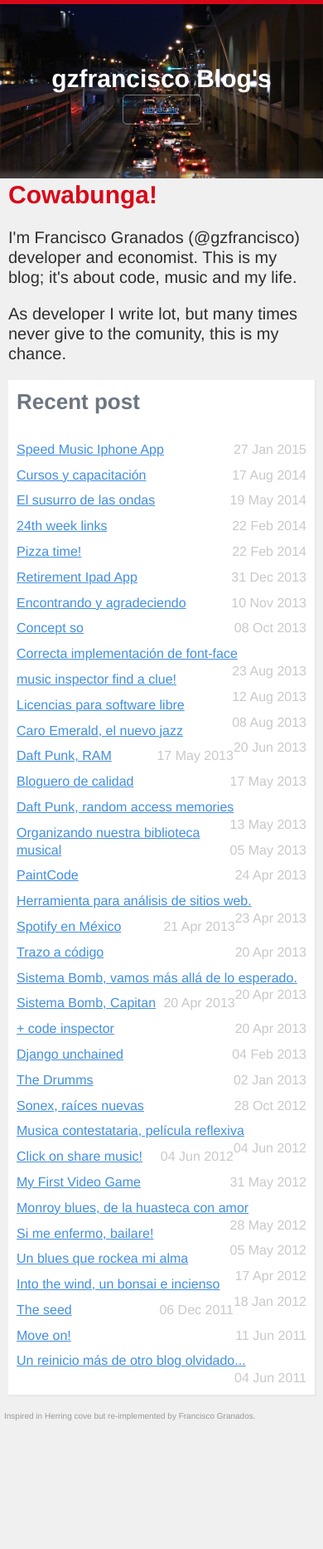
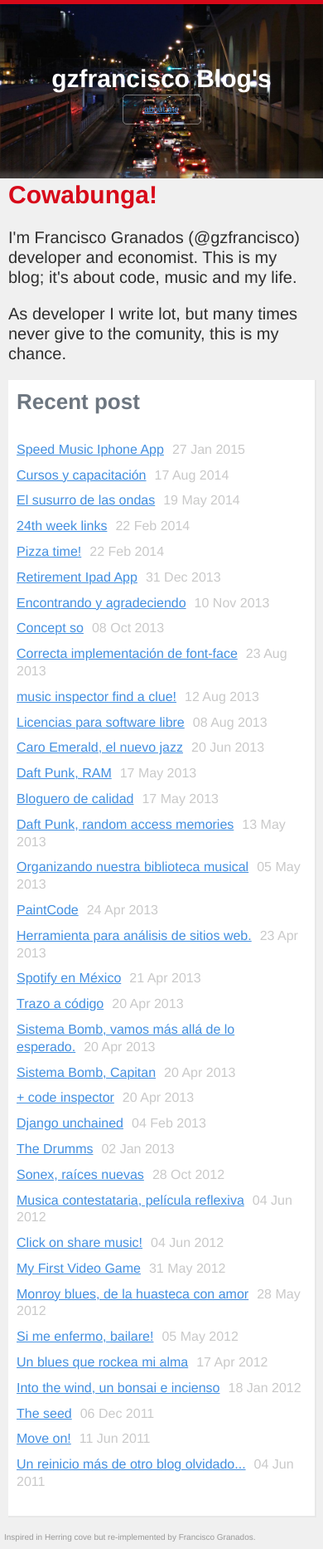
Before and after one commit to gzfrancisco/gzfrancisco.github.io, a Jekyll site: the page built from index.html, in a window 390 px wide. Shown: the whole page at 83% size. Built offline with Jekyll 4.4.1, drawn with Linux system fonts in a browser that asks for light colours; nearby versions of some CDN libraries; Markdown is read by kramdown in place of the engine named in the settings; before the commit the page ends 1721 px from its top, so only the background shows below that.

Commit message:
fix font size and width

```diff
--- a/css/_sass/article.sass
+++ b/css/_sass/article.sass
@@ -19,9 +19,8 @@ h6
   font-weight: 100
 
 p
-  // font-size: 1em
   font-size: 2em
-  font-weight: 100
+  font-weight: 200
   color: $third-color
   line-height: 120%
 
--- a/css/_sass/main.sass
+++ b/css/_sass/main.sass
@@ -87,7 +87,7 @@ html
                 float: right
                 color: #c9c9c9
                 text-shadow: 1px 1px #fff
-                font-weight: 100
+                font-weight: 200
       footer
         @include box-sizing(border-box)
         width: 80%
--- a/css/_sass/main_phone.sass
+++ b/css/_sass/main_phone.sass
@@ -33,6 +33,9 @@ html body
         ul
           padding: 0
           list-style: none
+          li time
+            float: none
+            margin-left: 10px
     footer
       width: 100%
       padding: 0 5px
--- a/css/main.css
+++ b/css/main.css
@@ -1,3 +1,4 @@
+@charset "UTF-8";
 .clean-boundaries, h1, h2, h3, h4, h5, h6, ul, ol, dl, blockquote, html body {
   margin: 0;
   padding: 0; }
@@ -13,7 +14,7 @@ body {
   font-size: 14px; }
 
 h1, h2, h3, h4, h5, h6 {
-  color: #d70919;
+  color: #D70919;
   line-height: 130%; }
 
 a {
@@ -28,21 +29,21 @@ aside {
   height: 100%;
   position: fixed;
   font-family: "Helvetica Neue", Helvetica, Arial, sans-serif;
-  background-color: #f8f8f8;
+  background-color: #F8F8F8;
   padding: 20px 30px;
-  border-top: solid 5px #d70919;
+  border-top: solid 5px #D70919;
   margin-top: -5px; }
   aside header h1 {
     font-size: 1.9em;
     font-weight: bold;
-    color: #6c7077;
+    color: #6C7077;
     top: 0;
     position: static;
     text-align: initial; }
     aside header h1 a {
       top: 0;
       position: static;
-      color: #6c7077;
+      color: #6C7077;
       display: block;
       width: inherit;
       text-align: initial;
@@ -57,12 +58,12 @@ aside {
     position: static;
     font-size: 0.9em;
     font-weight: 100;
-    color: #5d5f67;
-    text-shadow: 1px 1px white;
+    color: #5D5F67;
+    text-shadow: 1px 1px #fff;
     text-align: initial; }
   aside nav {
-    border-top: solid 1px #eeeeee;
-    border-bottom: solid 1px #eeeeee;
+    border-top: solid 1px #EEEEEE;
+    border-bottom: solid 1px #EEEEEE;
     margin: 10px 0px;
     padding: 10px 0px; }
     aside nav ul {
@@ -111,16 +112,16 @@ h6 {
 
 p {
   font-size: 2em;
-  font-weight: 100;
-  color: #2e2e2e;
+  font-weight: 200;
+  color: #2E2E2E;
   line-height: 120%; }
 
 article a {
-  color: #d90006;
-  color: #428fe0;
+  color: #D90006;
+  color: #428FE0;
   text-decoration: underline; }
 article a.attachement:after {
-  content: "\D83D\DCCE"; }
+  content: "��"; }
 
 img {
   width: 100%; }
@@ -133,7 +134,7 @@ ul, ol, dl {
 
 li {
   list-style-position: inside;
-  color: #2e2e2e; }
+  color: #2E2E2E; }
 
 hr {
   border: 0 solid black;
@@ -151,7 +152,7 @@ code {
   font-weight: 100;
   font-size: 1em;
   background-color: #879099;
-  color: #f0f0f0;
+  color: #F0F0F0;
   padding: 0px 10px;
   overflow: auto; }
 
@@ -159,11 +160,11 @@ pre code {
   display: block; }
 
 table thead tr th {
-  color: #d70919;
+  color: #D70919;
   font-size: 1.5em;
   font-weight: 300; }
 table tbody tr td {
-  color: #6d7680;
+  color: #6D7680;
   font-size: 1em;
   font-weight: 200; }
 
@@ -206,8 +207,8 @@ header {
     border: solid 1px rgba(255, 255, 255, 0.4); }
 
 html body {
-  border-top: solid 5px #d70919;
-  background-color: #f0f0f0; }
+  border-top: solid 5px #D70919;
+  background-color: #F0F0F0; }
   html body section {
     -webkit-box-sizing: border-box;
     -moz-box-sizing: border-box;
@@ -248,38 +249,38 @@ html body {
       html body section article header.services {
         background-image: url(/img/a7.jpg); }
       html body section article #recent-post {
-        background-color: white;
+        background-color: #fff;
         color: #4d4d4d;
         box-shadow: 1px 1px 0 1px #e8e8e8;
         padding: 10px 40px; }
         html body section article #recent-post h2 {
           font-weight: 700;
-          color: #6d7680;
+          color: #6D7680;
           padding-bottom: 10px; }
         html body section article #recent-post ul {
           font-weight: lighter;
           padding: 0px 0px 0px 40px; }
           html body section article #recent-post ul li {
-            color: #29598c;
+            color: #29598C;
             width: 100%;
             margin: 10px 0px;
             font-size: 0.8em;
             line-height: 130%;
             font-weight: 500; }
             html body section article #recent-post ul li a {
-              color: #428fe0; }
+              color: #428FE0; }
             html body section article #recent-post ul li span {
               font-size: 0.7em;
-              background-color: #999999;
+              background-color: #999;
               border-radius: 10px;
-              color: white;
+              color: #fff;
               padding: 0px 5px;
               margin: 0px 5px; }
             html body section article #recent-post ul li time {
               float: right;
               color: #c9c9c9;
-              text-shadow: 1px 1px white;
-              font-weight: 100; }
+              text-shadow: 1px 1px #fff;
+              font-weight: 200; }
     html body section footer {
       -webkit-box-sizing: border-box;
       -moz-box-sizing: border-box;
@@ -287,7 +288,7 @@ html body {
       width: 80%;
       height: 20px;
       margin: 40px auto 0;
-      color: #999999;
+      color: #999;
       text-shadow: inset 1px 1px white; }
 
 @media screen and (max-width: 480px) {
@@ -321,6 +322,9 @@ html body {
           html body section article #recent-post ul {
             padding: 0;
             list-style: none; }
+            html body section article #recent-post ul li time {
+              float: none;
+              margin-left: 10px; }
       html body section footer {
         width: 100%;
         padding: 0 5px; } }
@@ -336,3 +340,5 @@ html body {
       height: 300px; }
       html body section article header h1, html body section article header h2, html body section article header time, html body section article header a {
         top: 120px; } }
+
+/*# sourceMappingURL=main.css.map */
```
Also changed, not shown: 1 other file.
